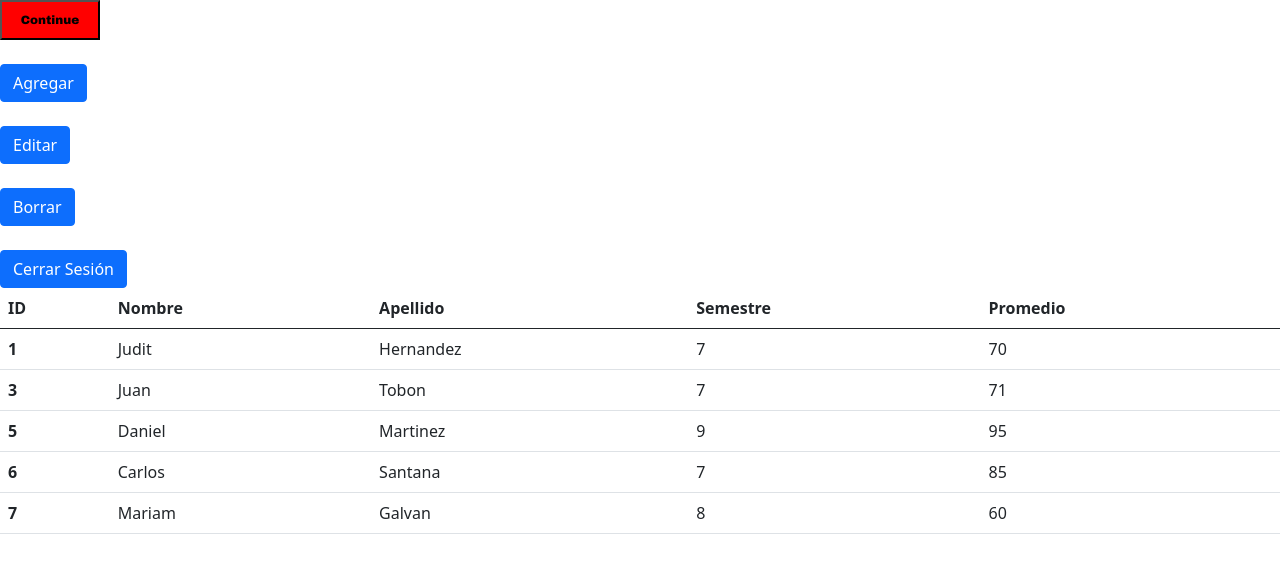
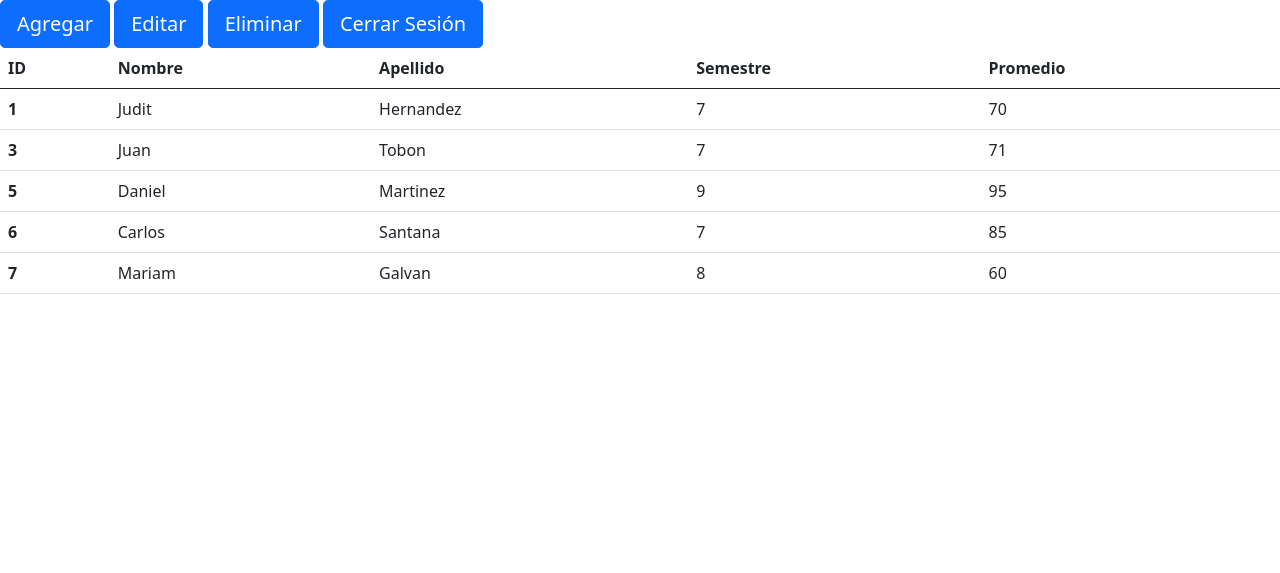
Before and after one commit to JuditHernandez123/hernandezlu, a PHP site: page /php/datatable/tabla.php in a window 1280 px wide. Shown: the top 573 px of the page. Run offline with PHP 8.4, Linux system fonts and the light colour scheme; data comes from the database, SQL or seed files in the repository.

Commit message:
Se modifico

```diff
--- a/parcial3/loginBD2/php/datatable/tabla.php
+++ b/parcial3/loginBD2/php/datatable/tabla.php
@@ -16,27 +16,20 @@
     <title>Alumnos</title>
 </head>
 <body>
-<!-- <div class="btn-group" role="group" aria-label="Basic outlined example">
-  <button type="button" class="btn btn-outline-primary">Left</button>
-  <button type="button" class="btn btn-outline-primary">Middle</button>
-  <button type="button" class="btn btn-outline-primary">Right</button>
-</div> -->
 
-<button onclick="window.location.href='Agregar.php'" style="width:100px; height:40px; FONT-SIZE: 12px; FONT-FAMILY: arial black; BACKGROUND-COLOR: red">Continue</button><br><br>
+
 <!-- Botón para Agregar un registro -->
-<div class="button">
-				<a href="Agregar.php" class="btn btn-primary">Agregar</a><br><br>
-</div>
+<button type="button" class="btn btn-primary btn-lg" onClick="window.location.href='Agregar.php'">Agregar</button>
+
 <!-- Botón para Editar un registro -->
-<div class="button">
-				<a href="editar.php" class="btn btn-primary">Editar</a><br><br>
-</div>
+<button type="button" class="btn btn-primary btn-lg" onClick="window.location.href='editar.php'">Editar</button>
+
 <!-- Botón para Eliminar un registro -->
-<div class="button">
-				<a href="borrar.php" class="btn btn-primary">Borrar</a><br><br>
+<button type="button" class="btn btn-primary btn-lg" onClick="window.location.href='borrar.php'">Eliminar</button>
+
 <!-- Botón para Cerrar sesion -->
-<div class="button">
-				<a href="cerrar_sesion.php" class="btn btn-primary">Cerrar Sesión</a>
+<button type="button" class="btn btn-primary btn-lg" onClick="window.location.href='../cerrar_sesion.php'">Cerrar Sesión</button>
+
 
 <table class="table">
   <thead>
```
